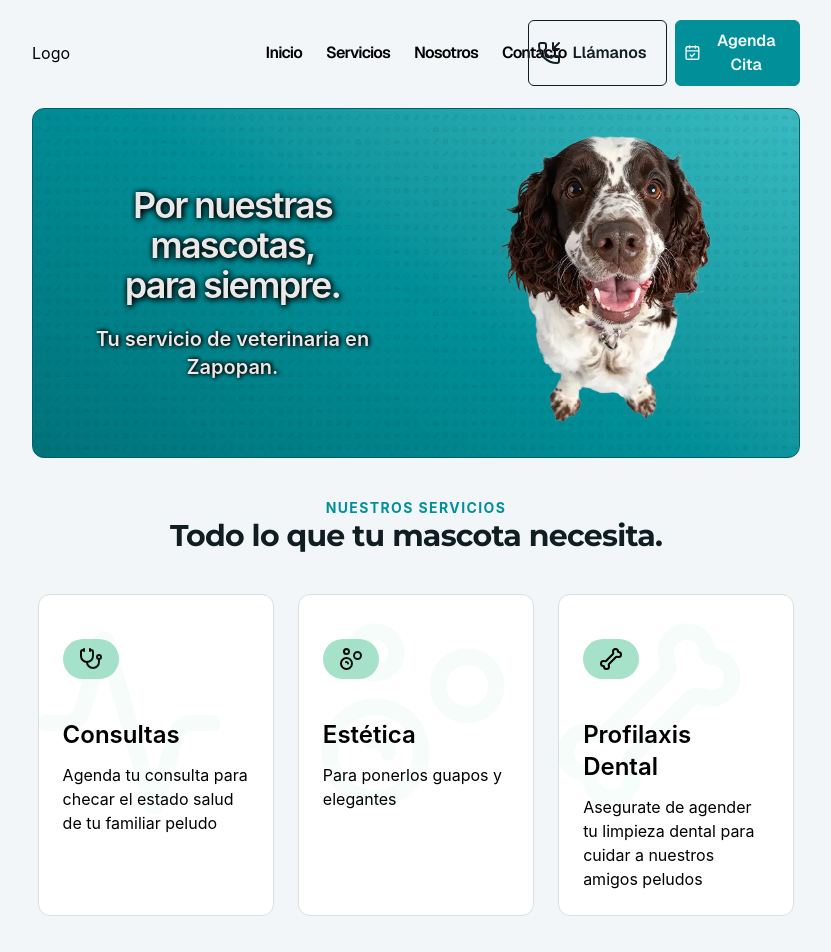
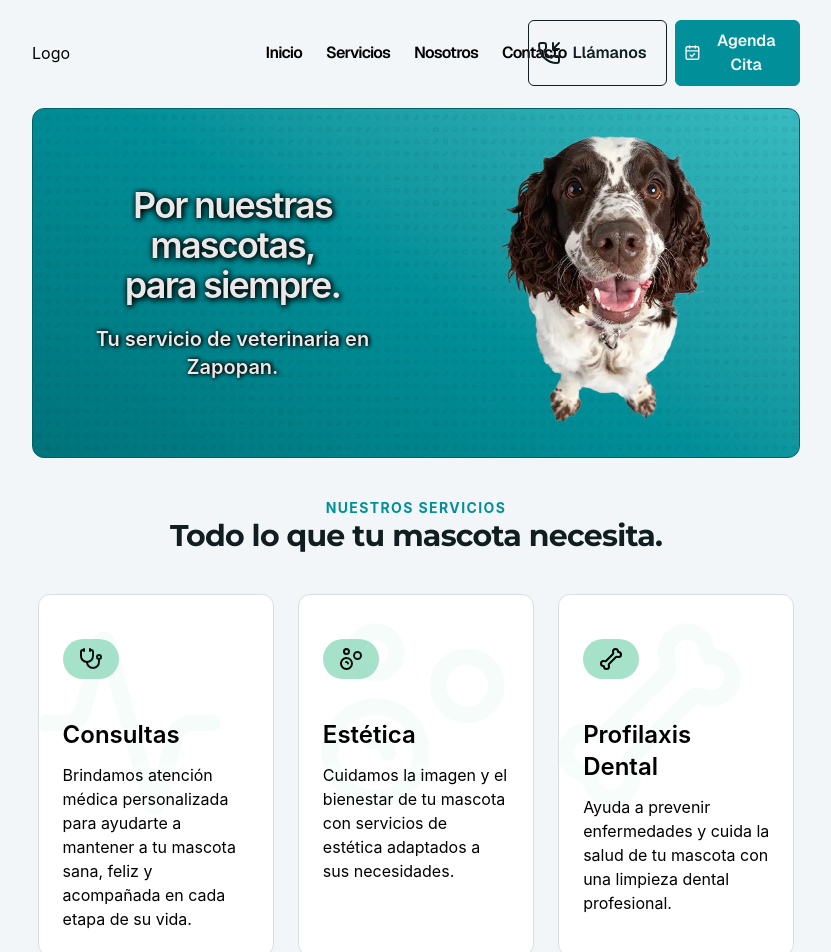
Before and after one commit to wMageblood/blacky, a React (Vite) app: page / in a window 1280 px wide. Shown: the top 952 px of the page, without its empty margins (224-1055 px from the left). Built offline with nearby package versions, Linux system fonts and the light colour scheme.

Commit message:
fixed some descriptions

```diff
--- a/src/constants/servicesCard.tsx
+++ b/src/constants/servicesCard.tsx
@@ -1,9 +1,9 @@
 import { Stethoscope, Activity, Bubbles, Bone } from "lucide-react";
 
 const SERVICES_CARD = [
-  { backgroundIcon: <Activity className='absolute text-[#a6e1ca]/25 w-50 h-50 top-2 right-6' />, icon: <Stethoscope />, title: 'Consultas', description: 'Agenda tu consulta para checar el estado salud de tu familiar peludo' },
-  { backgroundIcon: <Bubbles className='absolute text-[#a6e1ca]/25 w-50 h-50 top-0 right-0' />, icon: <Bubbles />, title: 'Estética', description: 'Para ponerlos guapos y elegantes' },
-  { backgroundIcon: <Bone className='absolute text-[#a6e1ca]/25 w-50 h-50 top-0 right-6' />, icon: <Bone />, title: 'Profilaxis Dental', description: 'Asegurate de agender tu limpieza dental para cuidar a nuestros amigos peludos' },
+  { backgroundIcon: <Activity className='absolute text-[#a6e1ca]/25 w-50 h-50 top-2 right-6' />, icon: <Stethoscope />, title: 'Consultas', description: 'Brindamos atención médica personalizada para ayudarte a mantener a tu mascota sana, feliz y acompañada en cada etapa de su vida.' },
+  { backgroundIcon: <Bubbles className='absolute text-[#a6e1ca]/25 w-50 h-50 top-0 right-0' />, icon: <Bubbles />, title: 'Estética', description: 'Cuidamos la imagen y el bienestar de tu mascota con servicios de estética adaptados a sus necesidades.' },
+  { backgroundIcon: <Bone className='absolute text-[#a6e1ca]/25 w-50 h-50 top-0 right-6' />, icon: <Bone />, title: 'Profilaxis Dental', description: 'Ayuda a prevenir enfermedades y cuida la salud de tu mascota con una limpieza dental profesional.' },
 ];
 
 export default SERVICES_CARD;
```
